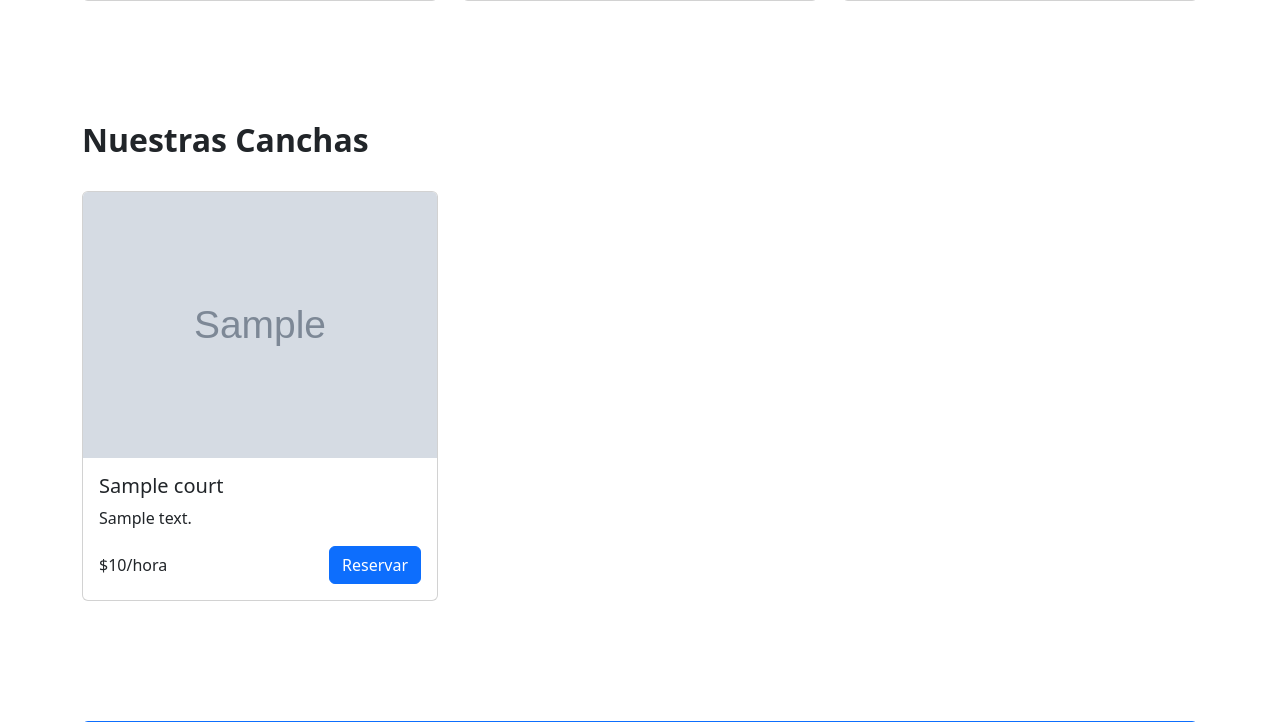
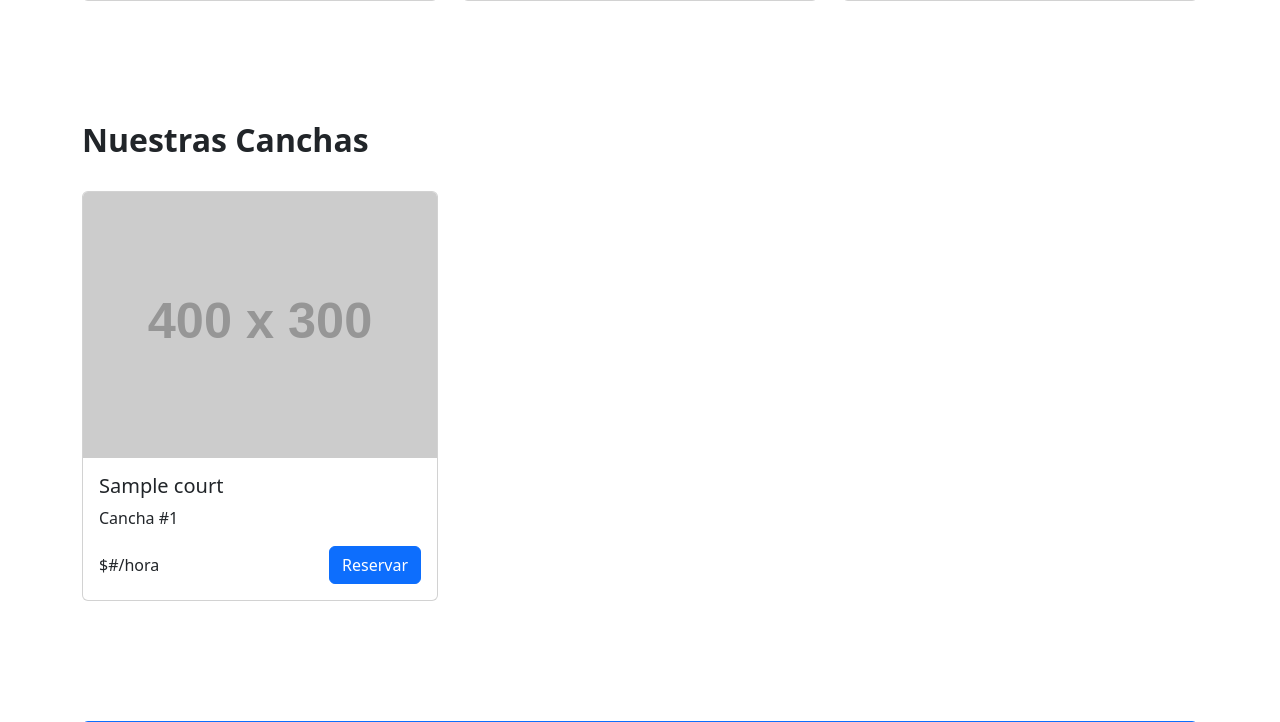
Before and after one commit to rubenbolivar/arenapadel, a Django app: template templates/home.html in a window 1280 px wide. Shown: the part 821-1543 px from the top of the page. Run offline with Django 4.2, Linux system fonts and the light colour scheme; the template is opened without the code that fills it: most values are stand-ins (such as "Sample title", 1, 10 or a date in 2020); grey boxes marked "Sample" are stand-in pictures; grey boxes labelled with a size stand in for pictures from a placeholder-image service; some libraries are stand-ins or nearby versions.

Commit message:
fix: Corregir errores en home page y vista de canchas

```diff
--- a/arenapadel/views.py
+++ b/arenapadel/views.py
@@ -8,7 +8,8 @@ from reservations.models import Court, Reservation
 from datetime import datetime, timedelta
 
 def home(request):
-    return render(request, 'home.html')
+    latest_courts = Court.objects.filter(is_active=True)[:3]
+    return render(request, 'home.html', {'latest_courts': latest_courts})
 
 def court_list(request):
     # Get all active courts
--- a/templates/home.html
+++ b/templates/home.html
@@ -64,16 +64,12 @@
         {% for court in latest_courts %}
         <div class="col-md-4 mb-4">
             <div class="card court-card h-100">
-                {% if court.image %}
-                    <img src="{{ court.image.url }}" class="card-img-top" alt="{{ court.name }}">
-                {% else %}
-                    <img src="{% static 'img/default-court.jpg' %}" class="card-img-top" alt="{{ court.name }}">
-                {% endif %}
+                <img src="https://placehold.co/400x300?text=Cancha+{{ court.number }}" class="card-img-top" alt="{{ court.name }}">
                 <div class="card-body">
                     <h3 class="h5 card-title">{{ court.name }}</h3>
-                    <p class="card-text">{{ court.description|truncatewords:20 }}</p>
+                    <p class="card-text">Cancha #{{ court.number }}</p>
                     <div class="d-flex justify-content-between align-items-center">
-                        <span class="court-price">${{ court.price_per_hour }}/hora</span>
+                        <span class="court-price">${{ court.hourly_rate }}/hora</span>
                         <a href="{% url 'court_detail' court.id %}" class="btn btn-primary">Reservar</a>
                     </div>
                 </div>
```
